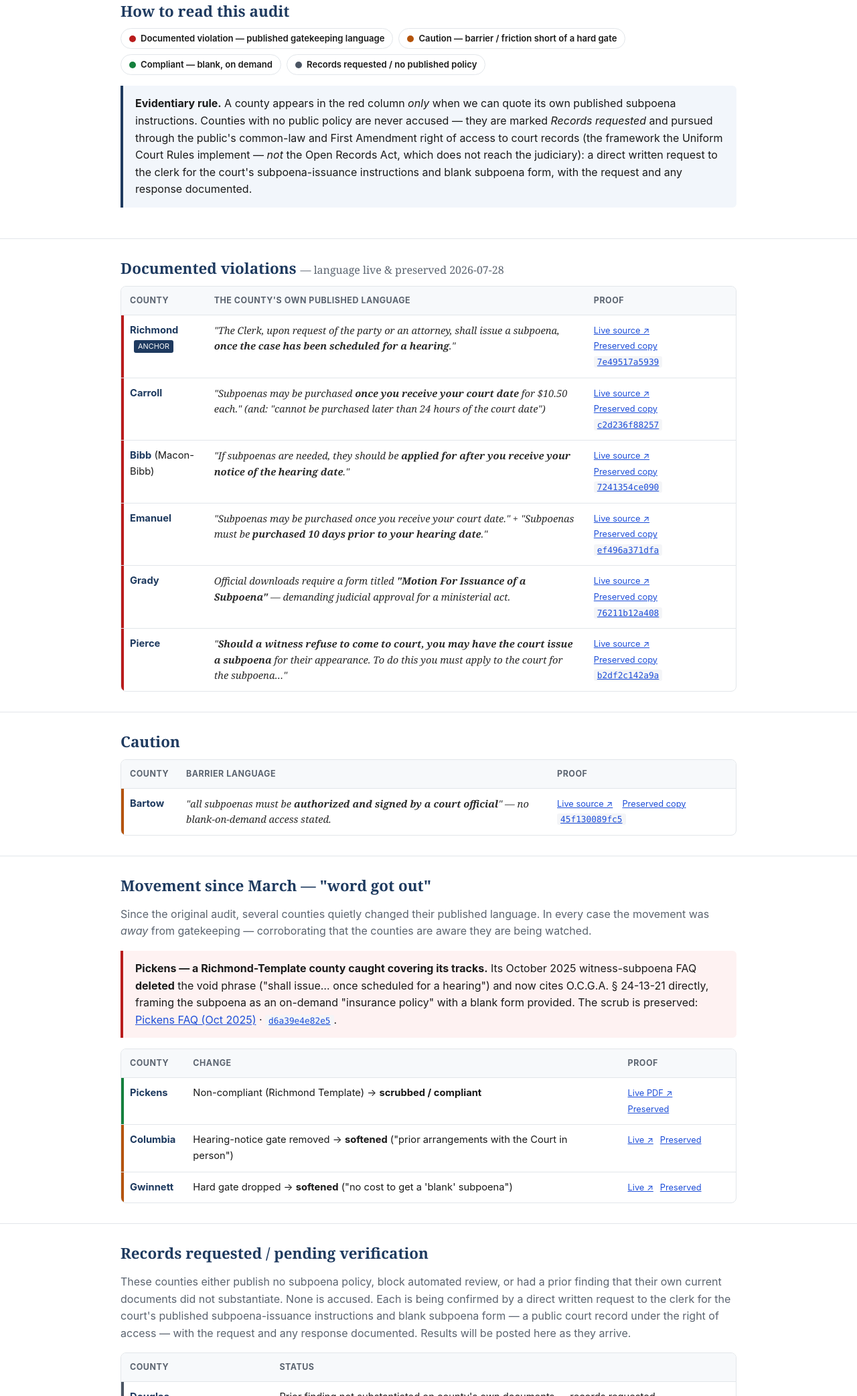
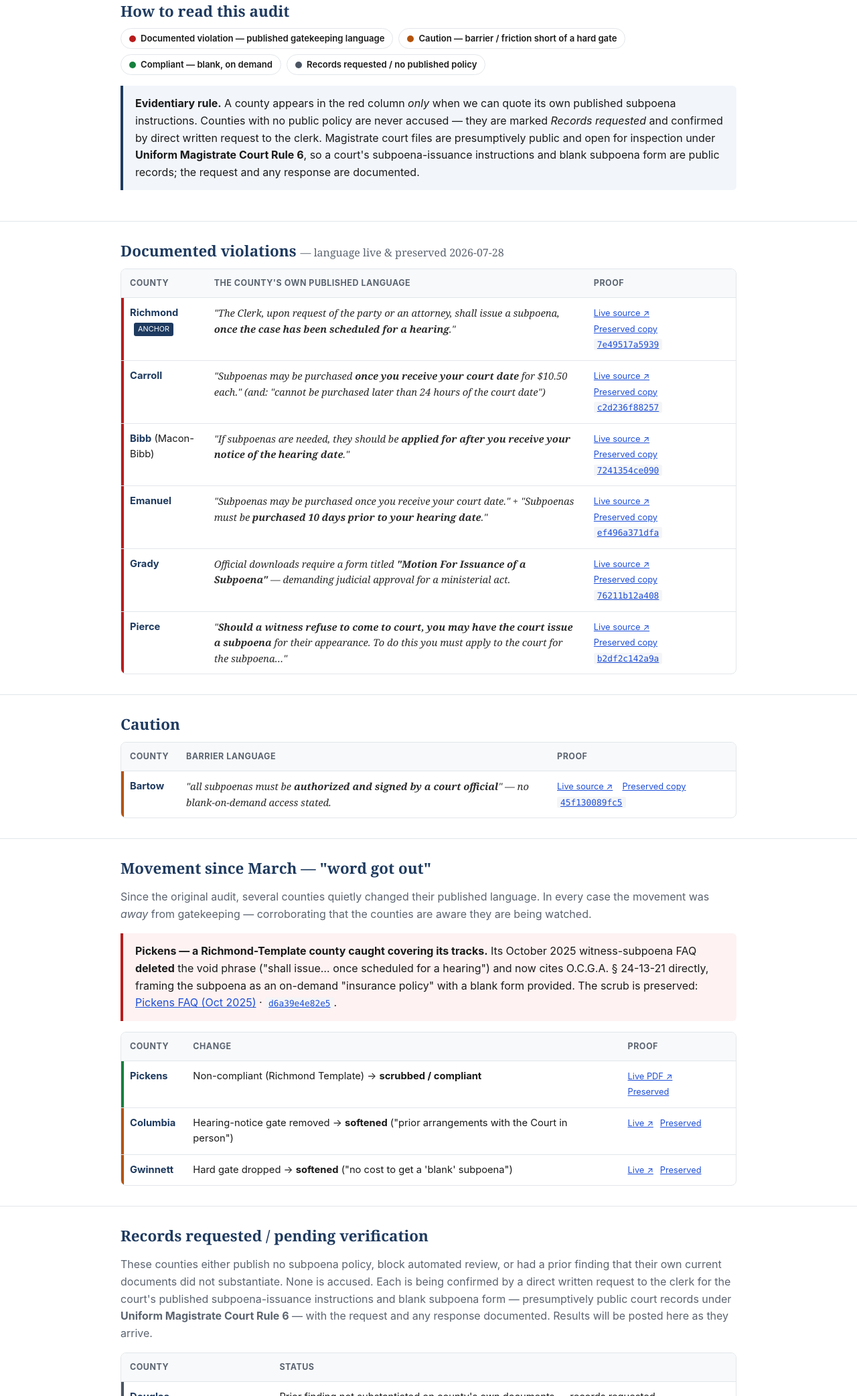
Before and after one commit to marketingmatrixmedia-hub/judicialuniformity-website, a plain HTML site: page index.html in a window 1280 px wide. Shown: the part 715-2800 px from the top of the page at 67% size. Drawn offline with Linux system fonts and the light colour scheme.

Commit message:
Ground record-access framing in Uniform Magistrate Court Rule 6
Drop all Open Records Act mentions (irrelevant to the judiciary). Cite UMCR 6 as
controlling for magistrate court record access, noting USCR 21 as the parallel
superior-court presumption of open files.

Co-Authored-By: Claude Opus 4.8 (1M context) <noreply@anthropic.com>

```diff
--- a/index.html
+++ b/index.html
@@ -110,10 +110,9 @@
     <div class="callout navy">
       <strong>Evidentiary rule.</strong> A county appears in the red column <em>only</em> when we can quote its
       own published subpoena instructions. Counties with no public policy are never accused — they are marked
-      <em>Records requested</em> and pursued through the public's common-law and First Amendment right of access to
-      court records (the framework the Uniform Court Rules implement — <em>not</em> the Open Records Act, which does
-      not reach the judiciary): a direct written request to the clerk for the court's subpoena-issuance instructions
-      and blank subpoena form, with the request and any response documented.
+      <em>Records requested</em> and confirmed by direct written request to the clerk. Magistrate court files are
+      presumptively public and open for inspection under <strong>Uniform Magistrate Court Rule 6</strong>, so a court's
+      subpoena-issuance instructions and blank subpoena form are public records; the request and any response are documented.
     </div>
   </div>
 </section>
@@ -240,9 +239,9 @@
     <h2>Records requested / pending verification</h2>
     <p class="lede">These counties either publish no subpoena policy, block automated review, or had a prior finding
     that their own current documents did not substantiate. None is accused. Each is being confirmed by a direct written
-    request to the clerk for the court's published subpoena-issuance instructions and blank subpoena form — a public
-    court record under the right of access — with the request and any response documented. Results will be posted here
-    as they arrive.</p>
+    request to the clerk for the court's published subpoena-issuance instructions and blank subpoena form —
+    presumptively public court records under <strong>Uniform Magistrate Court Rule 6</strong> — with the request and any
+    response documented. Results will be posted here as they arrive.</p>
     <div class="tablewrap">
       <table>
         <thead><tr><th>County</th><th>Status</th></tr></thead>
@@ -268,8 +267,9 @@
       <li>All preserved files are fingerprinted with SHA-256 in <a href="evidence/SHA256SUMS.txt"><code>SHA256SUMS.txt</code></a>
           — anyone can run <code>sha256sum -c SHA256SUMS.txt</code> to prove no file was altered after capture.</li>
       <li>Counties with no published policy are pursued by direct written request to the clerk for the court's
-          subpoena-issuance instructions and blank form — a public court record under the common-law / First Amendment
-          right of access (the judiciary is outside the Open Records Act). The request and response become the record.</li>
+          subpoena-issuance instructions and blank form — presumptively public court records under <strong>Uniform
+          Magistrate Court Rule 6</strong> (the magistrate parallel to Uniform Superior Court Rule 21's presumption of
+          open court files). The request and response become the record.</li>
       <li>Independent third-party timestamps are being added via the Internet Archive's Wayback Machine.</li>
     </ol>
     <div class="callout navy">Full narrative &amp; per-county evidence index: <code>SUPPLEMENT_since_v5.md</code> and
```
